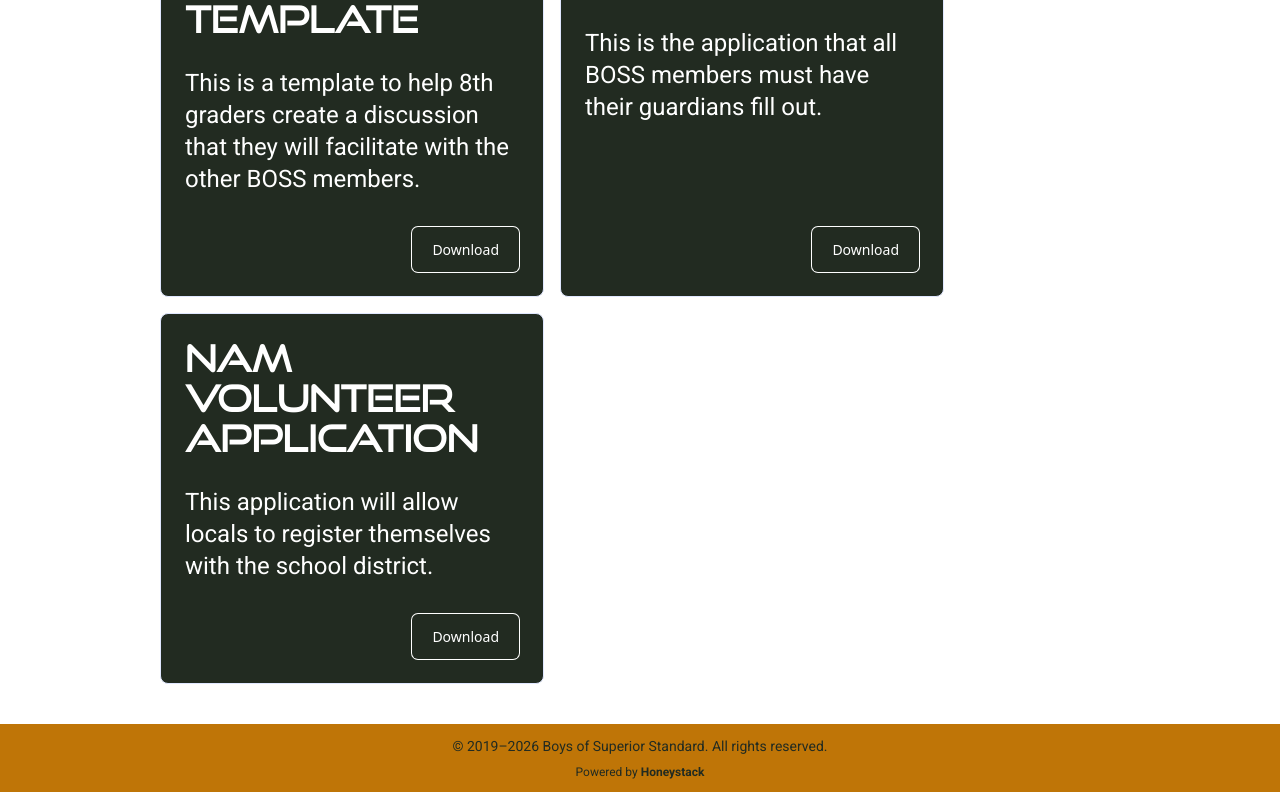
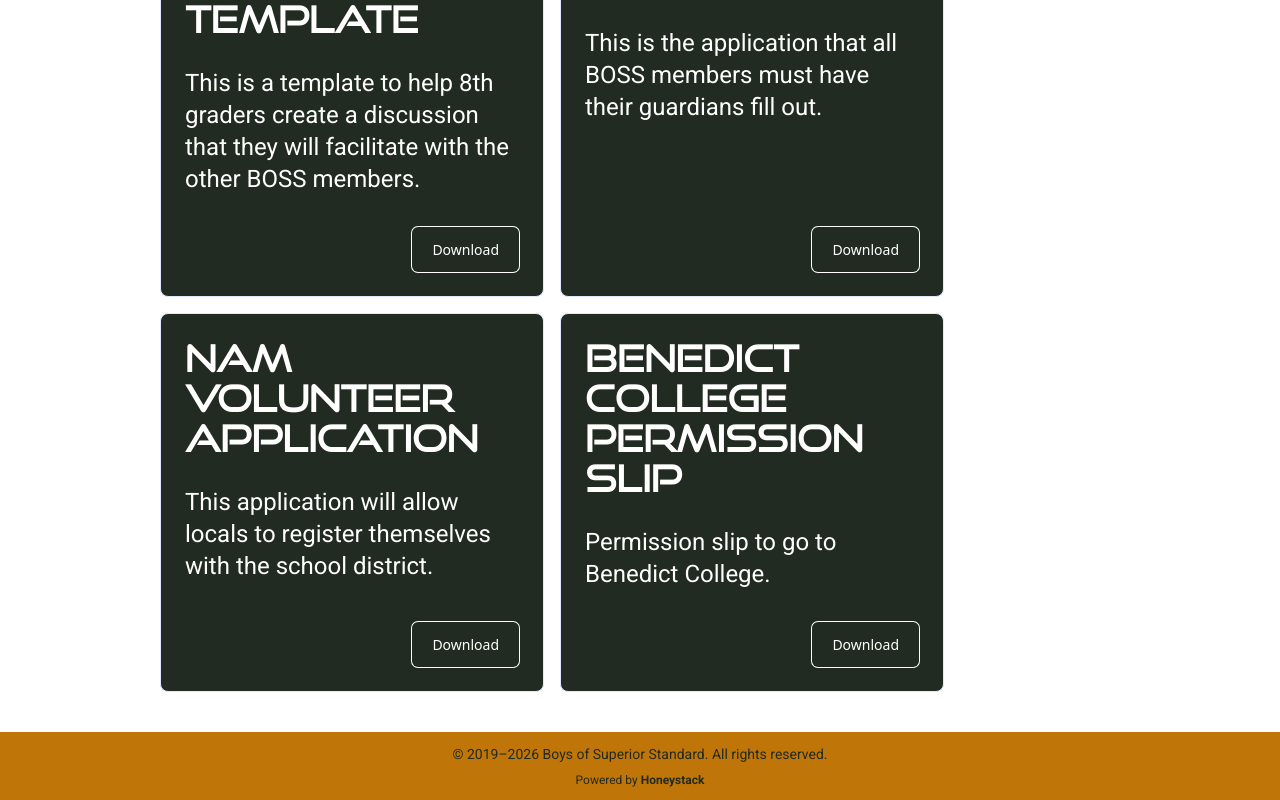
Before and after one commit to drethedevjs/boss-boys, a React (Vite) app: page /files in a window 1280 px wide. Shown: the part 722-1522 px from the top of the page. Built offline with nearby package versions, Linux system fonts and the light colour scheme.

Commit message:
docs: add benedict permission slip

```diff
--- a/src/data/files.ts
+++ b/src/data/files.ts
@@ -27,5 +27,10 @@ export const files = [
     description:
       "This application will allow locals to register themselves with the school district.",
     fileName: "nam-volunteer-application.pdf"
+  },
+  {
+    title: "Benedict College Permission Slip",
+    description: "Permission slip to go to Benedict College.",
+    fileName: "benedict-college-permission-slip.pdf"
   }
 ];
```
Also changed, not shown: 1 other file (tests, documents, lock files or other folders).
